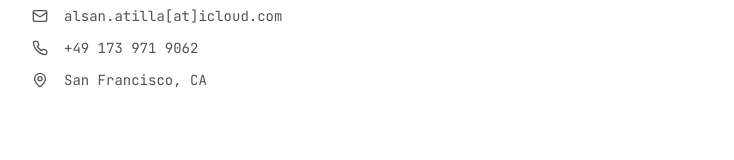
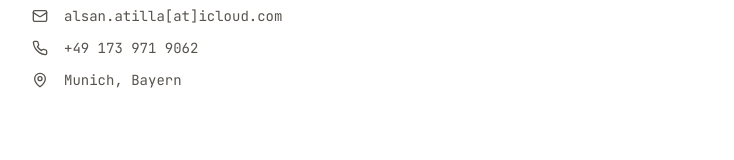
Before and after one commit to alsanatilla/cv, a React (Vite) app: page / in a window 1280 px wide. Shown: the part 242-402 px from the top of the page, without its empty margins (272-1006 px from the left). Built offline with nearby package versions, Linux system fonts and the light colour scheme.

Commit message:
Visual edit in Lovable
Edited UI in Lovable

```diff
--- a/src/pages/Index.tsx
+++ b/src/pages/Index.tsx
@@ -23,7 +23,7 @@ const Index = () => {
             </div>
             <div className="flex items-center gap-4">
               <MapPin size={16} />
-              <span className="font-mono text-sm">San Francisco, CA</span>
+              <span className="font-mono text-sm">Munich, Bayern</span>
             </div>
           </div>
         </div>
```
